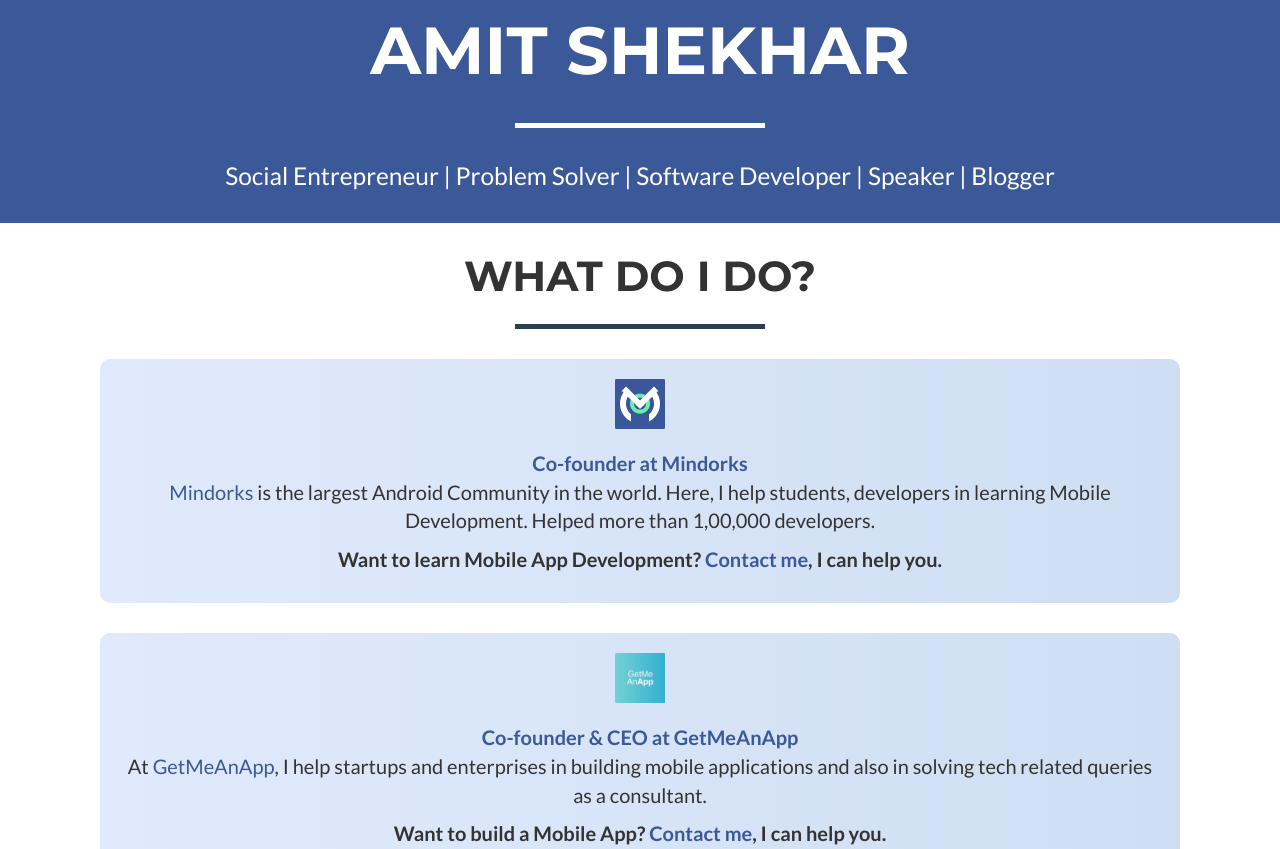
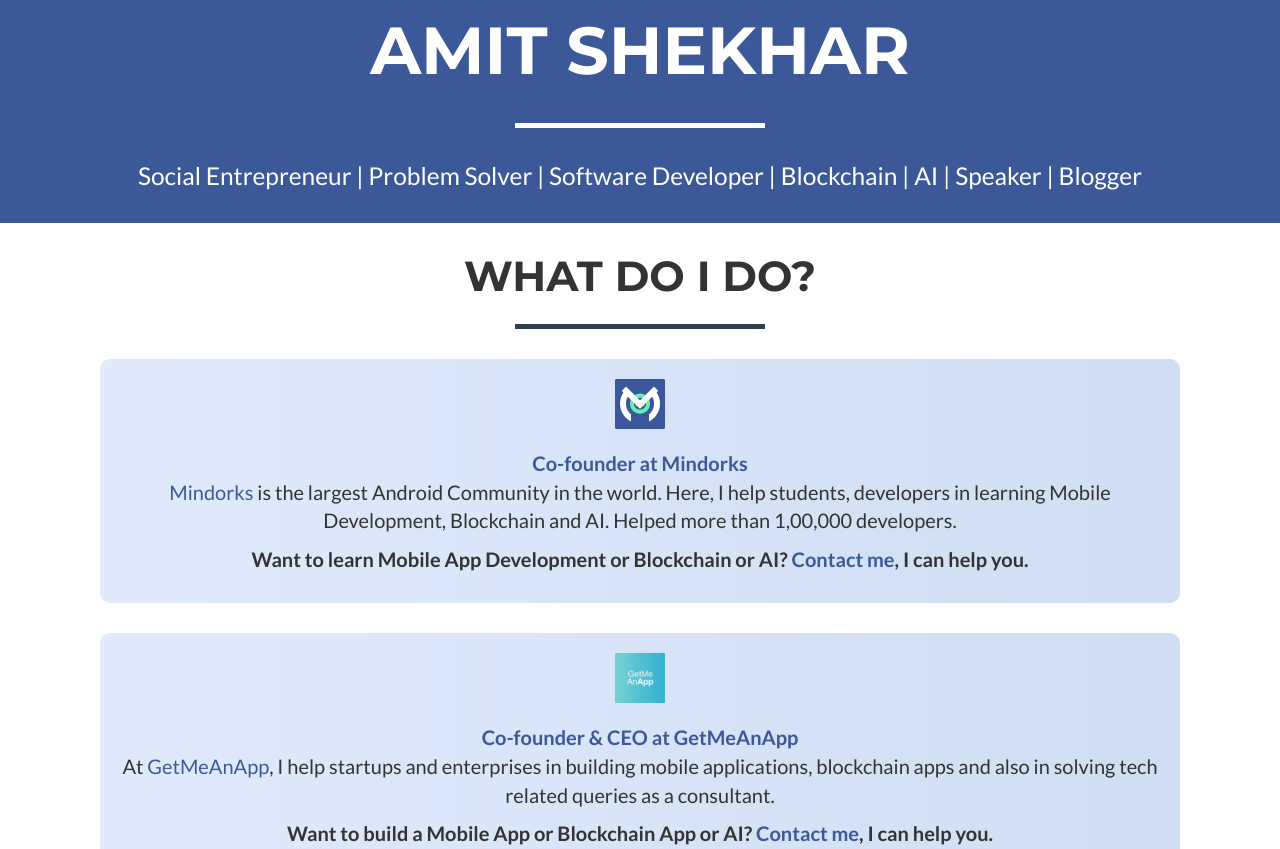
Before and after one commit to amitshekhariitbhu/amitshekhariitbhu.github.io, a plain HTML site: page index.html in a window 1280 px wide. Shown: the part 442-1291 px from the top of the page. Drawn offline with nearby package versions, Linux system fonts and the light colour scheme.

Commit message:
Add AI and blockchain

```diff
--- a/index.html
+++ b/index.html
@@ -10,21 +10,21 @@
     <meta name="author" content="">
 
     <title>Amit Shekhar | Social Entrepreneur</title>
-    <meta name="description" content="Social Entrepreneur | Problem Solver | Software Developer | Speaker | Blogger">
-    <meta name="keywords" content="android app developers, android application developer, android applications development, android apps development, android software development, app designer, app development cost, apple ios developer, create an android app, create android app, creating android apps, creating iphone apps, design mobile website, develop iphone apps, develop iphone apps on windows, developing apps for android, developing for android, developing iphone apps, how to create an app for android, mobile app consultancy, mobile app consultant social entrepreneur problem solver software developer blogger speaker">
+    <meta name="description" content="Social Entrepreneur | Problem Solver | Software Developer | Blockchain | AI | Speaker | Blogger">
+    <meta name="keywords" content="android app developers, android application developer, blockchain developer, android applications development, android apps development, android software development, app designer, app development cost, apple ios developer, create an android app, create android app, creating android apps, creating iphone apps, design mobile website, develop iphone apps, develop iphone apps on windows, developing apps for android, developing for android, developing iphone apps, how to create an app for android, mobile app consultancy, mobile app consultant social entrepreneur problem solver software developer blogger speaker">
     <link rel="canonical" href="https://amitshekhar.me/">
     <link rel='alternate' href='https://amitshekhar.me/' hreflang='x-default'>
 
     <meta property="og:url" content="https://amitshekhar.me/"/>
     <meta property="og:type" content="website"/>
     <meta property="og:title" content="Amit Shekhar | Social Entrepreneur"/>
-    <meta property="og:description" content="Social Entrepreneur | Problem Solver | Software Developer | Speaker | Blogger/>
+    <meta property="og:description" content="Social Entrepreneur | Problem Solver | Software Developer | Blockchain | AI | Speaker | Blogger/>
     <meta property="og:image" content="https://amitshekhar.me/img/amit.jpg"/>
     <meta property="og:locale" content="en_US"/>
     <meta name="twitter:card" content="summary"/>
     <meta name="twitter:site" content="@amitiitbhu"/>
     <meta name="twitter:title" content="Amit Shekhar | Social Entrepreneur"/>
-    <meta name="twitter:description" content="Social Entrepreneur | Problem Solver | Software Developer | Speaker | Blogger"/>
+    <meta name="twitter:description" content="Social Entrepreneur | Problem Solver | Software Developer | Blockchain | AI | Speaker | Blogger"/>
     <meta name="twitter:image" content="https://amitshekhar.me/img/amit.jpg"/>
 
     <link rel="shortcut icon" type="image/ico" href="img/favicon.ico" />
@@ -102,7 +102,7 @@
                     <div class="intro-text">
                         <span class="name">Amit Shekhar</span>
                         <hr class="star-light">
-                        <span class="skills">Social Entrepreneur | Problem Solver | Software Developer | Speaker | Blogger</span>
+                        <span class="skills">Social Entrepreneur | Problem Solver | Software Developer | Blockchain | AI | Speaker | Blogger</span>
                     </div>
                 </div>
             </div>
@@ -124,8 +124,8 @@
                 </div>
                 <br>
                 <a href="https://mindorks.com" target="_blank" style="font-size:20px;"><b>Co-founder at Mindorks</b></a>
-                <p><a href="https://mindorks.com" target="_blank">Mindorks</a> is the largest Android Community in the world. Here, I help students, developers in learning Mobile Development. Helped more than 1,00,000 developers.</p>
-                <p><b>Want to learn Mobile App Development? <a href="#contact" class="anchor-link">Contact me</a>, I can help you.</b></p>
+                <p><a href="https://mindorks.com" target="_blank">Mindorks</a> is the largest Android Community in the world. Here, I help students, developers in learning Mobile Development, Blockchain and AI. Helped more than 1,00,000 developers.</p>
+                <p><b>Want to learn Mobile App Development or Blockchain or AI? <a href="#contact" class="anchor-link">Contact me</a>, I can help you.</b></p>
             </div>
             <div class="row text-center" style=" margin: 30px; padding: 20px; background-image: linear-gradient(90deg, #E0EAFC, #CFDEF3); border-radius: 10px;">
                 <div>
@@ -133,8 +133,8 @@
                 </div>
                 <br>
                 <a href="https://getmeanapp.com" target="_blank" style="font-size:20px;"><b>Co-founder & CEO at GetMeAnApp</b></a>
-                <p>At <a href="https://getmeanapp.com" target="_blank">GetMeAnApp</a>, I help startups and enterprises in building mobile applications and also in solving tech related queries as a consultant.</p>
-                <p><b>Want to build a Mobile App? <a href="#contact" class="anchor-link">Contact me</a>, I can help you.</b></p>
+                <p>At <a href="https://getmeanapp.com" target="_blank">GetMeAnApp</a>, I help startups and enterprises in building mobile applications, blockchain apps and also in solving tech related queries as a consultant.</p>
+                <p><b>Want to build a Mobile App or Blockchain App or AI? <a href="#contact" class="anchor-link">Contact me</a>, I can help you.</b></p>
             </div>
             <div class="row text-center" style=" margin: 30px; padding: 20px; background-image: linear-gradient(90deg, #E0EAFC, #CFDEF3); border-radius: 10px;">
                 <div>
@@ -161,7 +161,7 @@
                 </div>
                 <br>
                 <a href="https://medium.com/@amitshekhar" target="_blank" style="font-size:20px;"><b>Top Writer in Tech</b></a>
-                <p>I love sharing whatever I learn. So, I write blogs on technologies like Android, AI and etc.</p>
+                <p>I love sharing whatever I learn. So, I write blogs on technologies like Android, Blockchain, AI, and etc.</p>
                 <p><b>Want to start as a writer? <a href="#contact" class="anchor-link">Contact me</a>, I can help you.</b></p>
             </div>
 
```
